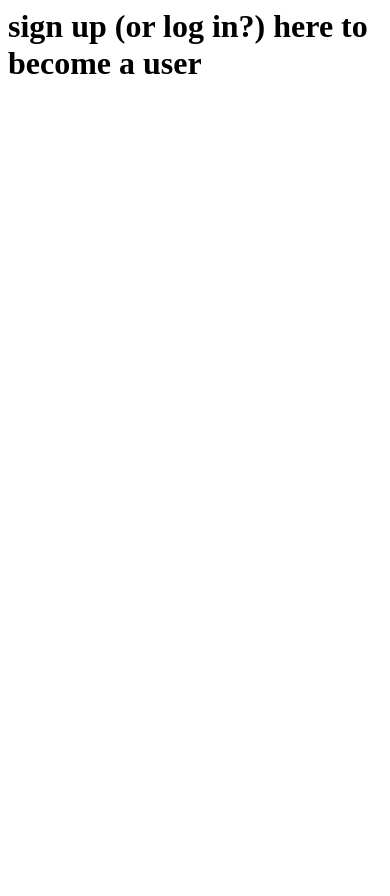
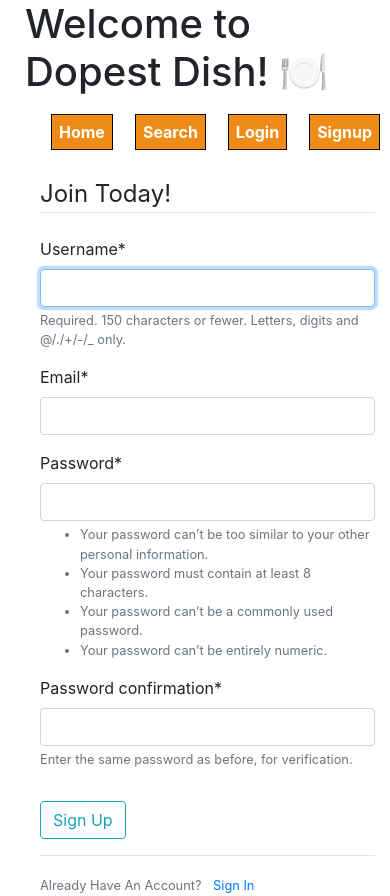
Before and after one commit to lifeunsubscribe/dopestDish, a Django app: page /signup/ in a window 390 px wide. Before the commit the page ends 74 px from the top, so only its background shows below. Run offline with Django 3.2, Linux system fonts and the light colour scheme; lists and menus that the app fills with data are empty; some libraries are stand-ins or nearby versions.

Commit message:
user stuff
implementation of a login/signup system

```diff
--- /dev/null
+++ b/src/profiles/forms.py
@@ -0,0 +1,10 @@
+from django import forms
+from django.contrib.auth.models import User
+from django.contrib.auth.forms import UserCreationForm
+
+class UserRegisterForm(UserCreationForm):
+    email = forms.EmailField(required=True)
+
+    class Meta:
+        model = User
+        fields = ['username', 'email', 'password1', 'password2']
--- /dev/null
+++ b/src/profiles/templates/profiles/profile.html
@@ -0,0 +1,5 @@
+{% extends "base.html" %}
+{% load crispy_forms_tags %}
+{% block content %}
+    <h1>{{ user.username }}</h1>
+{% endblock content %}
--- /dev/null
+++ b/src/profiles/templates/profiles/register.html
@@ -0,0 +1,21 @@
+{% extends 'base.html' %}
+{% load crispy_forms_tags %}
+{% block content %}
+    <div class="content-section">
+        <form method="POST">
+            {% csrf_token %}
+            <fieldset class="form-group">
+                <legend class="border-bottom mb-4">Join Today!</legend>
+                {{ form|crispy }}
+            </fieldset>
+            <div class="form-group">
+                <button class="btn btn-outline-info" type="submit">Sign Up</button>
+            </div>
+        </form>
+        <div class="border-top pt-3">
+            <small class="text-muted">
+                Already Have An Account? <a class="ml-2" href="{% url 'login' %}">Sign In</a>
+            </small>
+        </div>
+    </div>
+{% endblock %}
--- a/src/profiles/views.py
+++ b/src/profiles/views.py
@@ -1,6 +1,21 @@
-from django.shortcuts import render
-from django.http import HttpResponse
+from django.shortcuts import render, redirect
+from django.contrib import messages
+from django.contrib.auth.decorators import login_required
+from .forms import UserRegisterForm
 
-# Create your views here.
 def signup_view(request,*args,**kwargs):
-    return HttpResponse("<h1>sign up (or log in?) here to become a user</h1>")
+    if request.method == 'POST':
+        form = UserRegisterForm(request.POST)
+        if form.is_valid():
+            form.save()
+            username = form.cleaned_data.get('username')
+            messages.success(request, f'Your account has been created, you are now able to login')
+            return redirect('login')
+    else:
+        form = UserRegisterForm()
+
+    return render(request, 'profiles/register.html', {'form': form})
+
+@login_required
+def profile(request):
+    return render(request, 'profiles/profile.html')
--- a/src/templates/base.html
+++ b/src/templates/base.html
@@ -7,6 +7,7 @@
 
     <!-- Bootstrap CSS -->
     <link rel="stylesheet" href="https://stackpath.bootstrapcdn.com/bootstrap/4.3.1/css/bootstrap.min.css" integrity="sha384-ggOyR0iXCbMQv3Xipma34MD+dH/1fQ784/j6cY/iJTQUOhcWr7x9JvoRxT2MZw1T" crossorigin="anonymous">
+
     <style media="screen">
     body {
       padding-left: 25px;
@@ -17,12 +18,26 @@
     </style>
     <title>Welcome!</title>
   </head>
+
   <body>
+
     <h1>Welcome to Dopest Dish! 🍽️</h1>
-    {% include 'navbar.html' %}
-    {% block content %}
-     replace me
-    {% endblock %}
+
+    <main role="main" class="container">
+        <div class="row">
+            <div class="col-md-8">
+                {% include 'navbar.html' %}
+                {% if messages %}
+                    {% for message in messages %}
+                        <div class="alert alert-{{ message.tags }}">
+                            {{ message }}
+                        </div>
+                    {% endfor %}
+                {% endif %}
+                {% block content %}{% endblock %}
+            </div>
+        </div>
+    </main>
 
     <!-- Optional JavaScript -->
     <!-- jQuery first, then Popper.js, then Bootstrap JS -->
--- a/src/templates/navbar.html
+++ b/src/templates/navbar.html
@@ -21,7 +21,19 @@
 
     <th><a href="{% url 'home' %}">Home</a></th>
     <th><a href="{% url 'search' %}">Search</a></th>
-    <th><a href="{% url 'signup' %}">Sign Up!</a></th>
+
+        <div>
+          {% if user.is_authenticated %}
+          <th><a href="{% url 'profile' %}">Profile</a></th>
+          <th><a href="{% url 'logout' %}">Logout</a></th>
+          {% else %}
+          <th><a href="{% url 'login' %}">Login</a></th>
+          <th><a href="{% url 'signup' %}">Signup</a></th>
+          {% endif %}
+        </div>
+
+
+
 
     </tr>
     </table>
--- a/src/theDopestDishProject/urls.py
+++ b/src/theDopestDishProject/urls.py
@@ -22,6 +22,8 @@ from dishes.views import dish_view, addDish_view, search_view
 from restaurants.views import restaurant_view, addRestaurant_view
 from profiles.views import signup_view
 #from locations.views import
+from django.contrib.auth import views as auth_views
+from profiles import views as profile_views
 
 def home_view(request,*args,**kwargs):
     return render(request,"home.html", {})
@@ -31,4 +33,7 @@ urlpatterns = [
     path('admin/', admin.site.urls),    #interface to manage database objects
     path('search/', search_view, name='search'),       #search bar for restaurants or dishes with predictive text and/or options for adding to database
     path('signup/', signup_view, name='signup'),
+    path('login/', auth_views.LoginView.as_view(template_name='profiles/login.html'), name='login'),
+    path('logout/', auth_views.LogoutView.as_view(template_name='profiles/logout.html'), name='logout'),
+    path('profile/', profile_views.profile, name='profile')
 ]
```
Also changed, not shown: src/profiles/templates/profiles/login.html (added, +21 -0 lines), src/profiles/templates/profiles/logout.html (added, +9 -0 lines), src/theDopestDishProject/settings.py (+11 -3 lines), src/db.sqlite3.
